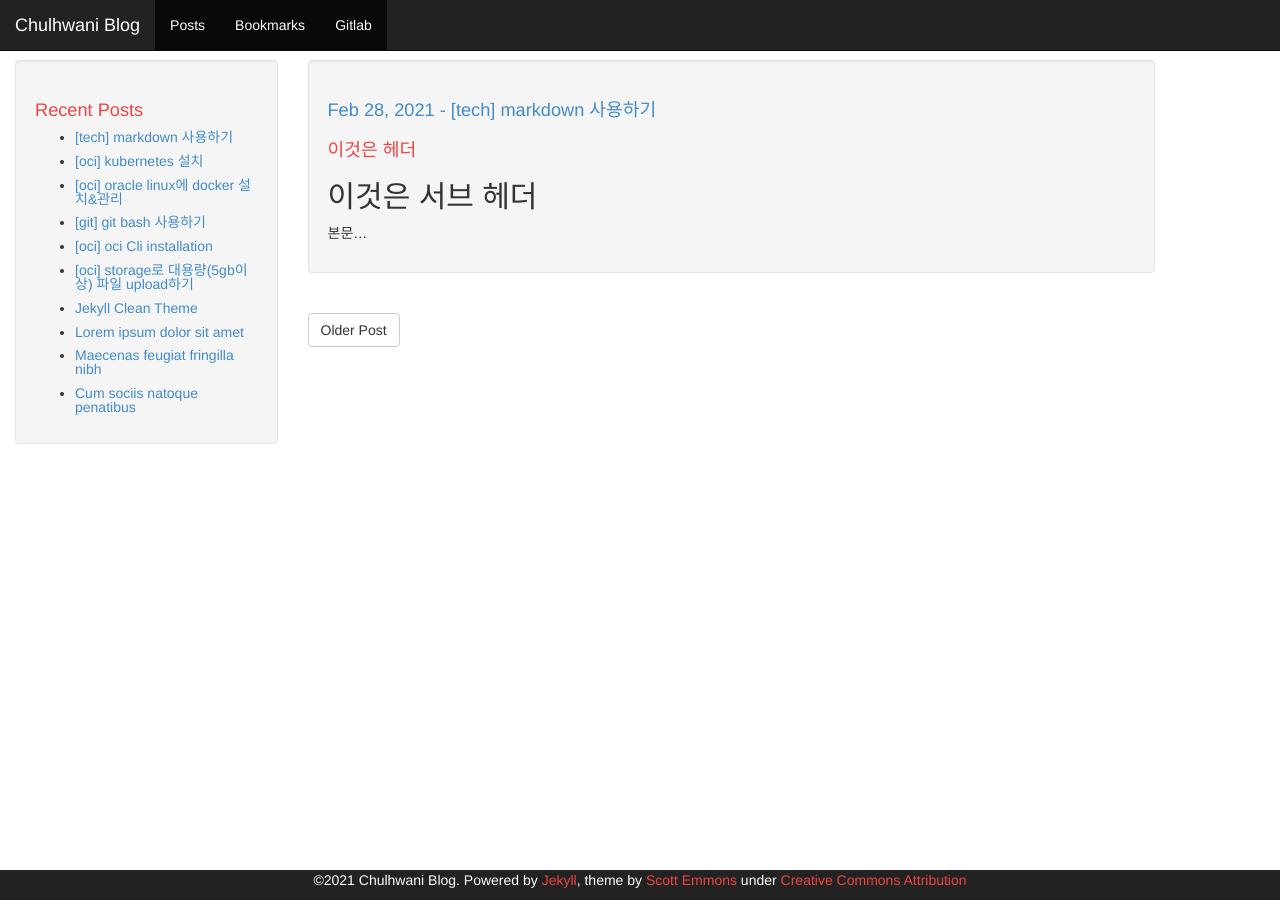
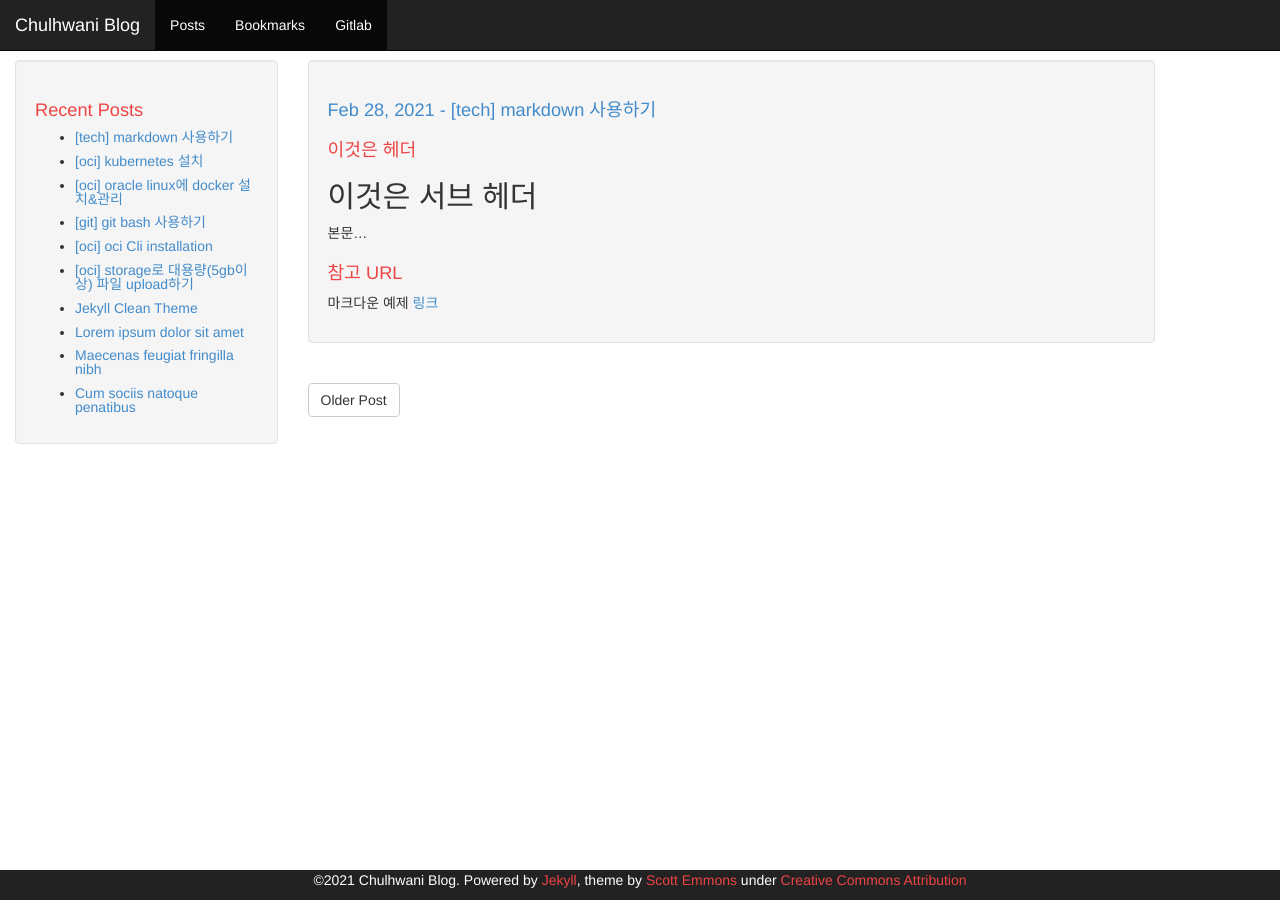
Before and after one commit to chulhwani/chulhwani.github.io, a Jekyll site: the page built from _posts/2021-02-28-[TECH] markdown 사용하기.md, in a window 1280 px wide. Built offline with Jekyll 4.4.1, drawn with Linux system fonts in a browser that asks for light colours; our own code applies the rules of GitHub Pages for plain Markdown files.

Commit message:
Update 2021-02-28-[TECH] markdown 사용하기.md

```diff
--- a/_posts/2021-02-28-[TECH] markdown 사용하기.md
+++ b/_posts/2021-02-28-[TECH] markdown 사용하기.md
@@ -5,3 +5,6 @@
 ---------------
 
 본문...
+
+# 참고 URL
+마크다운 예제 [링크](http://gjchoi.github.io/env/Kramdown(%EB%A7%88%ED%81%AC%EB%8B%A4%EC%9A%B4)-%EC%82%AC%EC%9A%A9%EB%B2%95/)
```
